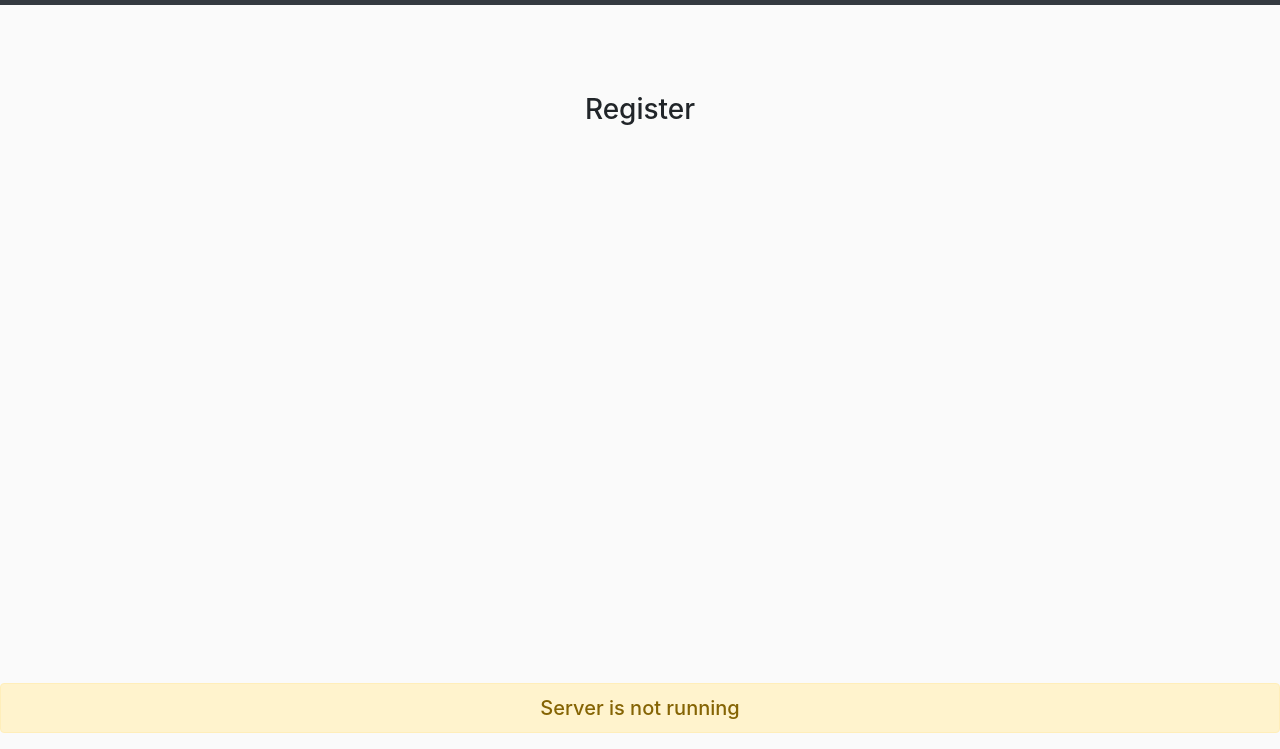
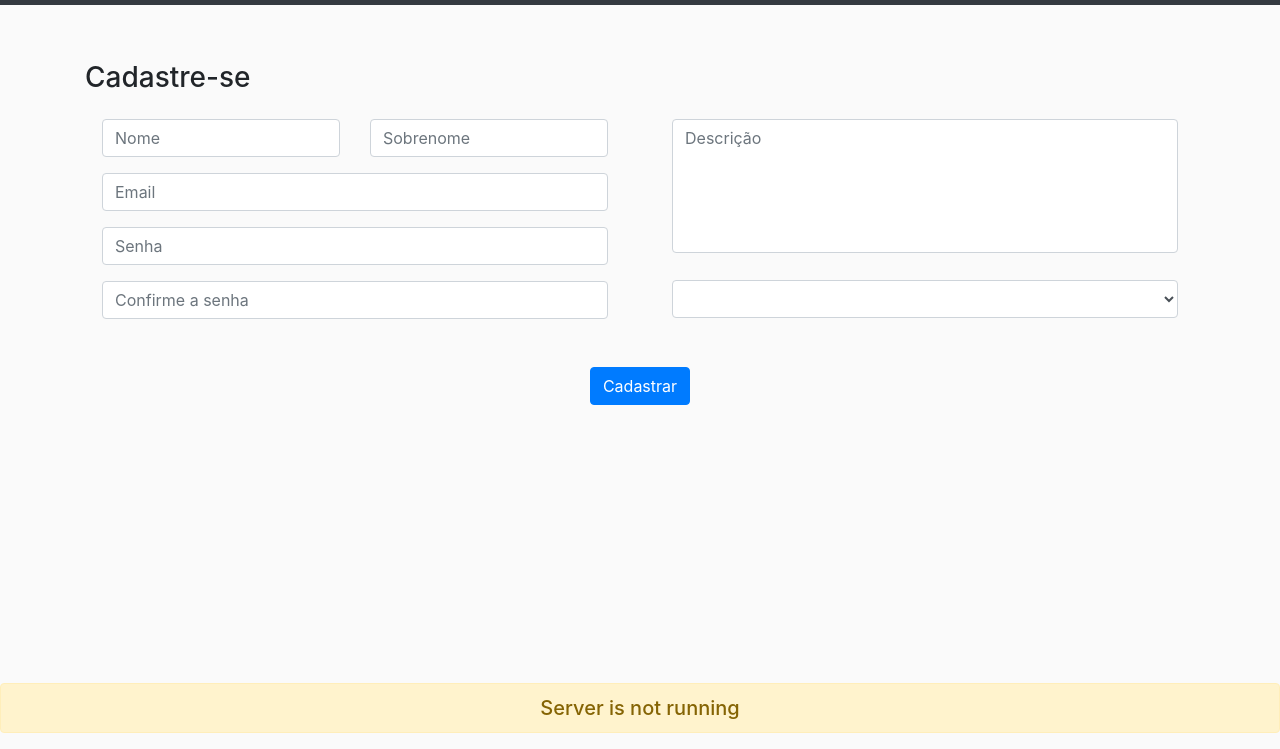
Before and after one commit to arthurcerveira/Housing-Web-App, a React app: page /#/register in a window 1280 px wide. Shown: the part 51-800 px from the top of the page. Built offline with nearby package versions, Linux system fonts and the light colour scheme; no server answers.

Commit message:
Adiciona forms em register pra cadastro de usuario

```diff
--- a/src/client/app.css
+++ b/src/client/app.css
@@ -36,7 +36,7 @@ body {
 }
 
 .register {
-  padding-top: 5rem;
+  padding-top: 3rem;
 }
 
 .loading-text {
@@ -77,3 +77,24 @@ body {
 .filter {
   padding: 2rem;
 }
+
+.register-form {
+  padding-left: 2rem;
+  padding-right: 2rem;
+}
+
+textarea {
+  resize: none;
+}
+
+.select-role {
+  margin-top: 1.7rem;
+}
+
+.cadastro-text {
+  margin-bottom: 1rem;
+}
+
+.botao-registrar {
+  margin-top: 2rem;
+}
--- a/src/client/components/authentication/Register.js
+++ b/src/client/components/authentication/Register.js
@@ -1,10 +1,86 @@
 import React, { Component } from "react";
 
 class Register extends Component {
+  state = {
+    name: "",
+    email: "",
+    password: "",
+    description: "",
+    role: ""
+  };
+
   render() {
     return (
       <div className="register">
-        <h3>Register</h3>
+        <div className=" d-flex justify-content-start cadastro-text">
+          <h3>Cadastre-se</h3>
+        </div>
+        <div className="row">
+          <form className="register-form col">
+            <div className="row form-group">
+              <div className="col">
+                <input
+                  type="text"
+                  className="form-control"
+                  placeholder="Nome"
+                />
+              </div>
+              <div className="col">
+                <input
+                  type="text"
+                  className="form-control"
+                  placeholder="Sobrenome"
+                />
+              </div>
+            </div>
+            <div className="form-group ">
+              {/* <label for="exampleInputEmail1">Email address</label> */}
+              <input
+                type="email"
+                className="form-control"
+                placeholder="Email"
+              />
+            </div>
+            <div className="form-group">
+              {/* <label for="exampleInputPassword1">Password</label> */}
+              <input
+                type="password"
+                className="form-control"
+                placeholder="Senha"
+              />
+            </div>
+            <div className="form-group">
+              {/* <label for="exampleInputPassword1">Password</label> */}
+              <input
+                type="password"
+                className="form-control"
+                placeholder="Confirme a senha"
+              />
+            </div>
+          </form>
+          <form className="register-form col">
+            <div className="form-group">
+              {/* <label for="exampleFormControlTextarea1">Example textarea</label> */}
+              <textarea
+                className="form-control"
+                rows="5"
+                placeholder="Descrição"
+              ></textarea>
+            </div>
+            <div className="form-group">
+              <select class="form-control text-capitalize select-role">
+                <option></option>
+                <option>estudante internacional</option>
+                <option>familia anfitriã</option>
+              </select>
+            </div>
+          </form>
+        </div>
+        <div className="row justify-content-center botao-registrar">
+          <button type="submit" class="  btn btn-primary ">
+            Cadastrar
+          </button>
+        </div>
       </div>
     );
   }
--- a/src/client/components/users/UserList.js
+++ b/src/client/components/users/UserList.js
@@ -23,12 +23,15 @@ class UserList extends Component {
       roleFilter = "";
     }
 
-    if (roleFilter === "familia") {
-      roleFilter = "familia anfitriã";
-    }
-
-    if (roleFilter === "estudante") {
-      roleFilter = "estudante internacional";
+    switch (roleFilter) {
+      case "familia":
+        roleFilter = "familia anfitriã";
+        break;
+      case "estudante":
+        roleFilter = "estudante internacional";
+        break;
+      default:
+        roleFilter = "";
     }
 
     this.setState({ users: res.data, userIsEmpty, roleFilter });
@@ -72,7 +75,8 @@ class UserList extends Component {
                 <div className="col-md-3">
                   <input
                     type="text"
-                    className="form-control text-muted"
+                    className="form-control"
+                    placeholder="Nome"
                     value={this.state.nameFilter}
                     onChange={this.updateNameFilter.bind(this)}
                   />
@@ -80,6 +84,7 @@ class UserList extends Component {
                 <div className="col-md-3">
                   <select
                     className="text-capitalize form-control"
+                    value={this.state.roleFilter}
                     onChange={this.updateRoleFilter.bind(this)}
                   >
                     <option></option>
```
